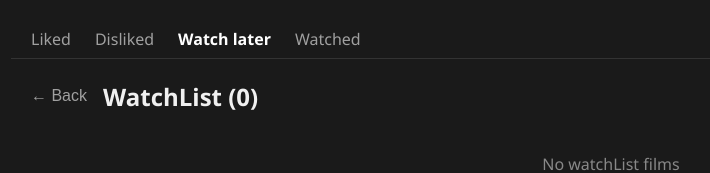
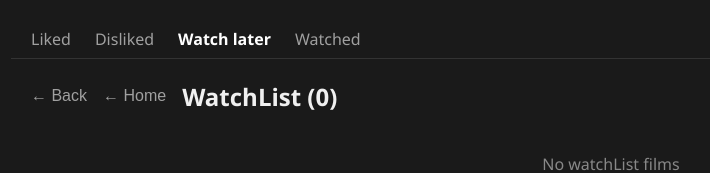
Before and after one commit to dernilring/course_work, a React (Vite) app in the folder client/: page /watchedLater in a window 1280 px wide. Shown: the top 173 px of the page, without its empty margins (29-739 px from the left). Built offline with nearby package versions, Linux system fonts and the light colour scheme; no server answers.

Commit message:
feat : add home button

```diff
--- a/client/src/pages/Disliked.jsx
+++ b/client/src/pages/Disliked.jsx
@@ -47,6 +47,9 @@ export default function Disliked() {
           <button className="page-back-button" onClick={() => navigate(-1)}>
             ← Back
           </button>
+          <button className="page-back-button" onClick={() => navigate("/")}>
+            ← Home
+          </button>
           <h2 className="page-title">Disliked ({dislikedFilms.length})</h2>
         </div>
         {dislikedFilms.length > 0 && (
--- a/client/src/pages/Liked.jsx
+++ b/client/src/pages/Liked.jsx
@@ -47,6 +47,9 @@ export default function Liked() {
           <button className="page-back-button" onClick={() => navigate(-1)}>
             ← Back
           </button>
+           <button className="page-back-button" onClick={() => navigate("/")}>
+            ← Home
+          </button>
           <h2 className="page-title">Liked ({likedFilms.length})</h2>
         </div>
         {likedFilms.length > 0 && (
--- a/client/src/pages/WatchLater.jsx
+++ b/client/src/pages/WatchLater.jsx
@@ -47,6 +47,9 @@ export default function WatchList() {
           <button className="page-back-button" onClick={() => navigate(-1)}>
             ← Back
           </button>
+           <button className="page-back-button" onClick={() => navigate("/")}>
+            ← Home
+          </button>
           <h2 className="page-title">WatchList ({watchListFilms.length})</h2>
         </div>
         {watchListFilms.length > 0 && (
--- a/client/src/pages/Watched.jsx
+++ b/client/src/pages/Watched.jsx
@@ -47,6 +47,9 @@ export default function Watched() {
           <button className="page-back-button" onClick={() => navigate(-1)}>
             ← Back
           </button>
+           <button className="page-back-button" onClick={() => navigate("/")}>
+            ← Home
+          </button>
           <h2 className="page-title">Watched ({watchedFilms.length})</h2>
         </div>
         {watchedFilms.length > 0 && (
```
